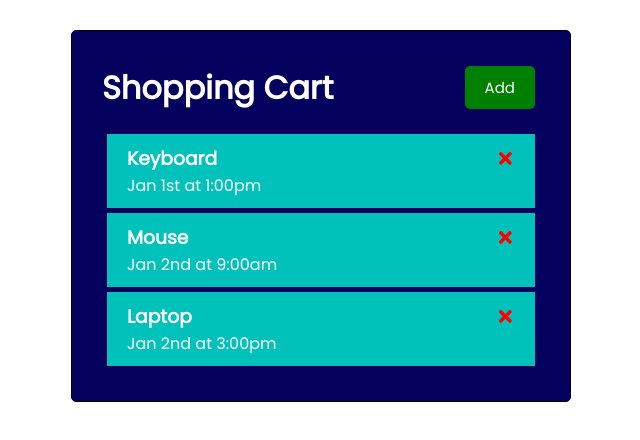
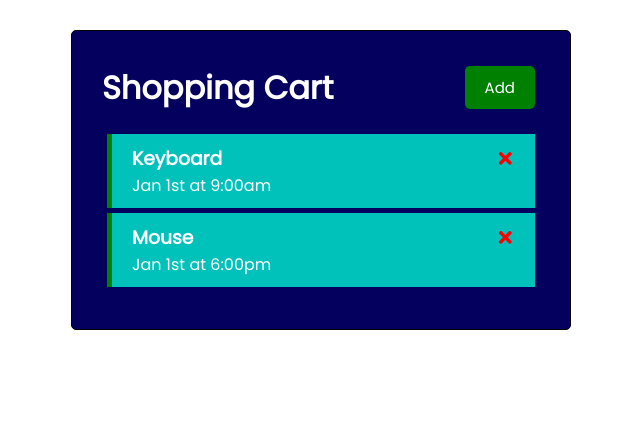
Before and after one commit to nomadkode/nomad-shopping-cart, a React (Create React App) app: page / in a window 1280 px wide. Shown: the top 440 px of the page, without its empty margins (319-959 px from the left). Built offline with nearby package versions, Linux system fonts and the light colour scheme; data requests are answered from the project's data file.

Commit message:
using useEffect for fetch data to json server

```diff
--- /dev/null
+++ b/anonymous-cli-metrics.json
@@ -0,0 +1 @@
+{"metricId":"cbd0b9fa-5e73-4d3e-8576-05fe6699b31b","metrics":{"from":"2021-02-07T12:18:14.850Z","to":"2021-02-07T12:18:14.857Z","successfulInstalls":1,"failedInstalls":0}}
--- /dev/null
+++ b/db.json
@@ -0,0 +1,16 @@
+{
+  "carts": [
+    {
+      "id": 1,
+      "text": "Keyboard",
+      "day": "Jan 1st at 9:00am",
+      "reminder": "false"
+    },
+    {
+      "id": 2,
+      "text": "Mouse",
+      "day": "Jan 1st at 6:00pm",
+      "reminder": "false"
+    }
+  ]
+}
--- a/package.json
+++ b/package.json
@@ -6,6 +6,7 @@
     "@testing-library/jest-dom": "^5.11.4",
     "@testing-library/react": "^11.1.0",
     "@testing-library/user-event": "^12.1.10",
+    "json-server": "^0.16.3",
     "react": "^17.0.1",
     "react-dom": "^17.0.1",
     "react-icons": "^4.1.0",
@@ -16,7 +17,8 @@
     "start": "react-scripts start",
     "build": "react-scripts build",
     "test": "react-scripts test",
-    "eject": "react-scripts eject"
+    "eject": "react-scripts eject",
+    "server": "json-server --watch db.json --port 5000"
   },
   "eslintConfig": {
     "extends": [
--- a/src/App.js
+++ b/src/App.js
@@ -1,42 +1,55 @@
-import { useState } from 'react';
+import { useState, useEffect } from 'react';
 import Carts from './components/Carts';
 import Header from './components/Header';
 import AddCart from './components/AddCart';
 
 const App = () => {
   const [showAddCart, setShowAddCart] = useState(false);
+  const [carts, setCarts] = useState([]);
 
-  const [carts, setCarts] = useState([
-    {
-      id: 1,
-      text: 'Keyboard',
-      day: 'Jan 1st at 1:00pm',
-      reminder: false,
-    },
-    {
-      id: 2,
-      text: 'Mouse',
-      day: 'Jan 2nd at 9:00am',
-      reminder: false,
-    },
-    {
-      id: 3,
-      text: 'Laptop',
-      day: 'Jan 2nd at 3:00pm',
-      reminder: false,
-    },
-  ]);
+  useEffect(() => {
+    const getCarts = async () => {
+      const cartsFromServer = await fetchCarts();
+      setCarts(cartsFromServer);
+    };
+
+    getCarts();
+  }, []);
+
+  // Fetch Carts
+  const fetchCarts = async () => {
+    const res = await fetch('http://localhost:5000/carts');
+    const data = await res.json();
+
+    return data;
+  };
 
   // Add Cart Function
-  const addCart = (cart) => {
-    const id = Math.floor(Math.random() * 10000) + 1;
+  const addCart = async (cart) => {
+    const res = await fetch('http://localhost:5000/carts', {
+      method: 'POST',
+      headers: {
+        'Content-type': 'application/json',
+      },
+      body: JSON.stringify(cart),
+    });
 
-    const newCart = { id, ...cart };
-    setCarts([...carts, newCart]);
+    const data = await res.json();
+
+    setCarts([...carts, data]);
+
+    // const id = Math.floor(Math.random() * 10000) + 1;
+
+    // const newCart = { id, ...cart };
+    // setCarts([...carts, newCart]);
   };
 
   // Delete Cart Function
-  const deleteCart = (id) => {
+  const deleteCart = async (id) => {
+    await fetch(`http://localhost:5000/carts/${id}`, {
+      method: 'DELETE',
+    });
+
     setCarts(carts.filter((cart) => cart.id !== id));
   };
 
```
Also changed, not shown: 1 other file (tests, documents, lock files or other folders).
